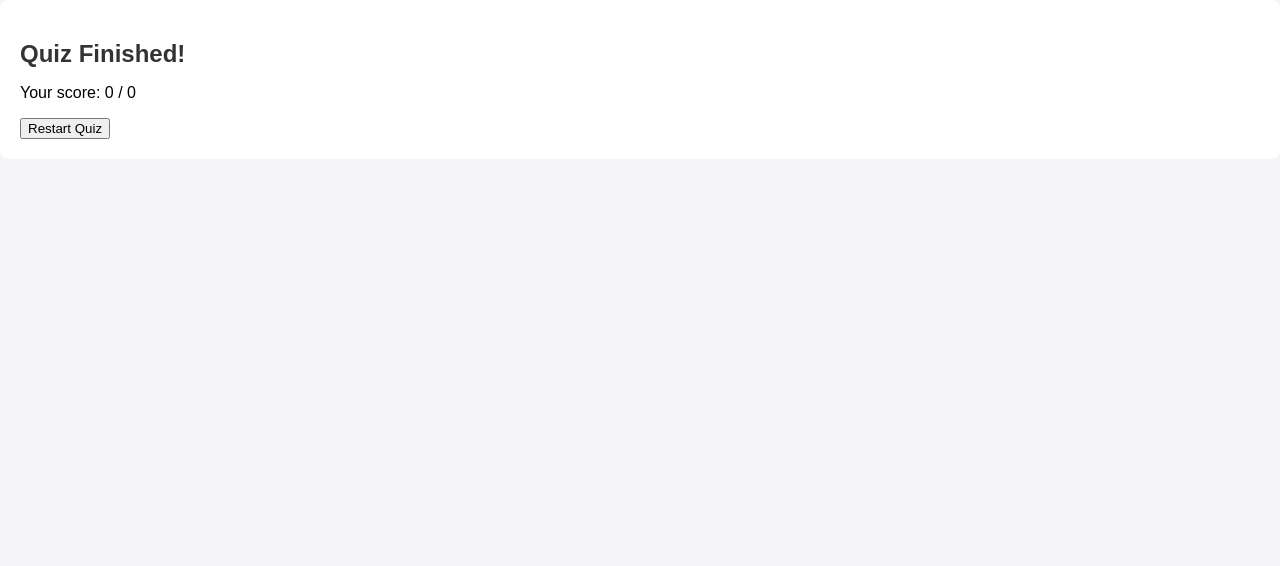
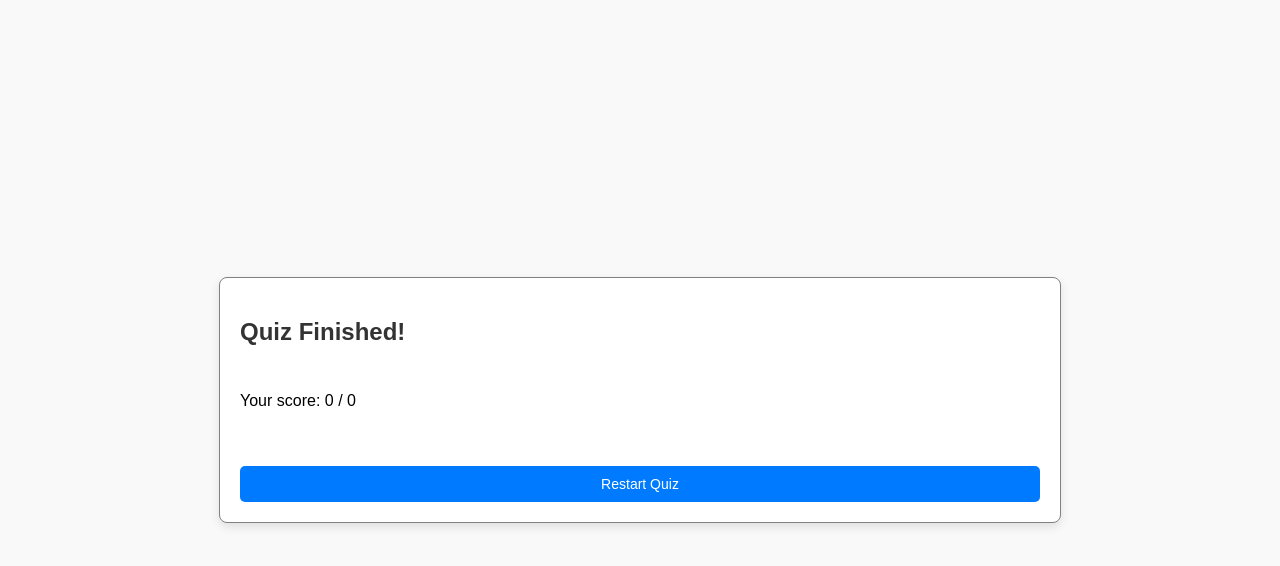
Before and after one commit to AndBucketDrew/QuizApp, an Angular app: page /quiz in a window 1280 px wide. Shown: the top 566 px of the page. Built offline with nearby package versions, Linux system fonts and the light colour scheme.

Commit message:
update Styling && fix score counter

```diff
--- a/src/app/quiz-app/page/quiz/quiz.component.html
+++ b/src/app/quiz-app/page/quiz/quiz.component.html
@@ -1,3 +1,4 @@
+<div class="wrapper">
   <div class="quiz-container">
     <div *ngIf="!isQuizFinished(); else finishedTemplate">
       <h2>Question {{ currentQuestionIndex + 1 }} of {{ questions.length }}</h2>
@@ -5,12 +6,7 @@
 
       <div *ngFor="let option of questions[currentQuestionIndex]?.options" class="option">
         <label>
-        <input
-          type="checkbox"
-          name="answer"
-          [value]="option.text"
-          (change)="toggleOption(option.text, $event)"
-        />
+          <input type="checkbox" name="answer" [value]="option.text" (change)="toggleOption(option.text, $event)" />
           <span [ngClass]="{
             'correct-answer': showCorrectAnswer && option.isCorrect,
             'incorrect-answer': showCorrectAnswer && !option.isCorrect,
@@ -41,3 +37,4 @@
       <button routerLink="/quiz-crud">Restart Quiz</button>
     </ng-template>
   </div>
+</div>
--- a/src/app/quiz-app/page/quiz/quiz.component.scss
+++ b/src/app/quiz-app/page/quiz/quiz.component.scss
@@ -1,9 +1,25 @@
-/* quiz.component.scss */
+.wrapper {
+  display: flex;
+  justify-content: center;
+  align-items: center;
+  height: 100vh;
+  background-color: #f9f9f9;
+}
+
+/* Quiz container styling */
 .quiz-container {
   background-color: #fff;
   padding: 20px;
   border-radius: 8px;
+  border: 1px solid gray;
+  box-shadow: 0px 4px 10px rgba(0, 0, 0, 0.1);
+  display: flex;
+  flex-direction: column;
+  gap: 20px;
+  max-width: 800px;
+  width: 100%;
 }
+
 
 .quiz-question {
   font-size: 18px;
@@ -23,3 +39,30 @@
 .quiz-options li:hover {
   background-color: #f1f1f1;
 }
+
+
+.actions {
+  display: flex;
+  justify-content: flex-end;
+  gap: 10px;
+}
+
+button {
+  background-color: #007bff;
+  color: #fff;
+  border: none;
+  border-radius: 5px;
+  margin-top: 20px;
+  padding: 10px 20px;
+  font-size: 14px;
+  cursor: pointer;
+  transition: background-color 0.3s, transform 0.2s;
+}
+
+/* Hover and focus effect */
+button:hover,
+button:focus {
+  background-color: #0056b3;
+  transform: translateY(-2px);
+  box-shadow: 0px 4px 6px rgba(0, 0, 0, 0.2);
+}
--- a/src/app/quiz-app/page/quiz/quiz.component.ts
+++ b/src/app/quiz-app/page/quiz/quiz.component.ts
@@ -35,6 +35,11 @@ submit() {
   const isCorrect = currentQuestion.options.every(
     (option) => option.isCorrect === this.selectedAnswer.has(option.text)
   );
+
+  if(isCorrect){
+    this.score++
+  }
+
   this.isSubmited = true;
   this.showCorrectAnswer = true;
   this.selectedAnswer.clear();
@@ -47,19 +52,8 @@ nextQuestion() {
 }
 
 previusQuestion() {
-  this.currentQuestionIndex--;
+  this.currentQuestionIndex--; // TODO
 }
-
-// onOptionCheck(event: Event) {
-//   const checkbox = event.target as HTMLInputElement;
-//   const value = checkbox.value;
-
-//   if (checkbox.checked) {
-//     this.userAnswer.push(value);
-//   } else {
-//     this.userAnswer = this.userAnswer.filter(answer => answer !== value);
-//   }
-// }
 
 toggleOption(option: string, event: Event): void {
   const input = event.target as HTMLInputElement;
```
Lines whose indentation alone changed are shown as unchanged.
